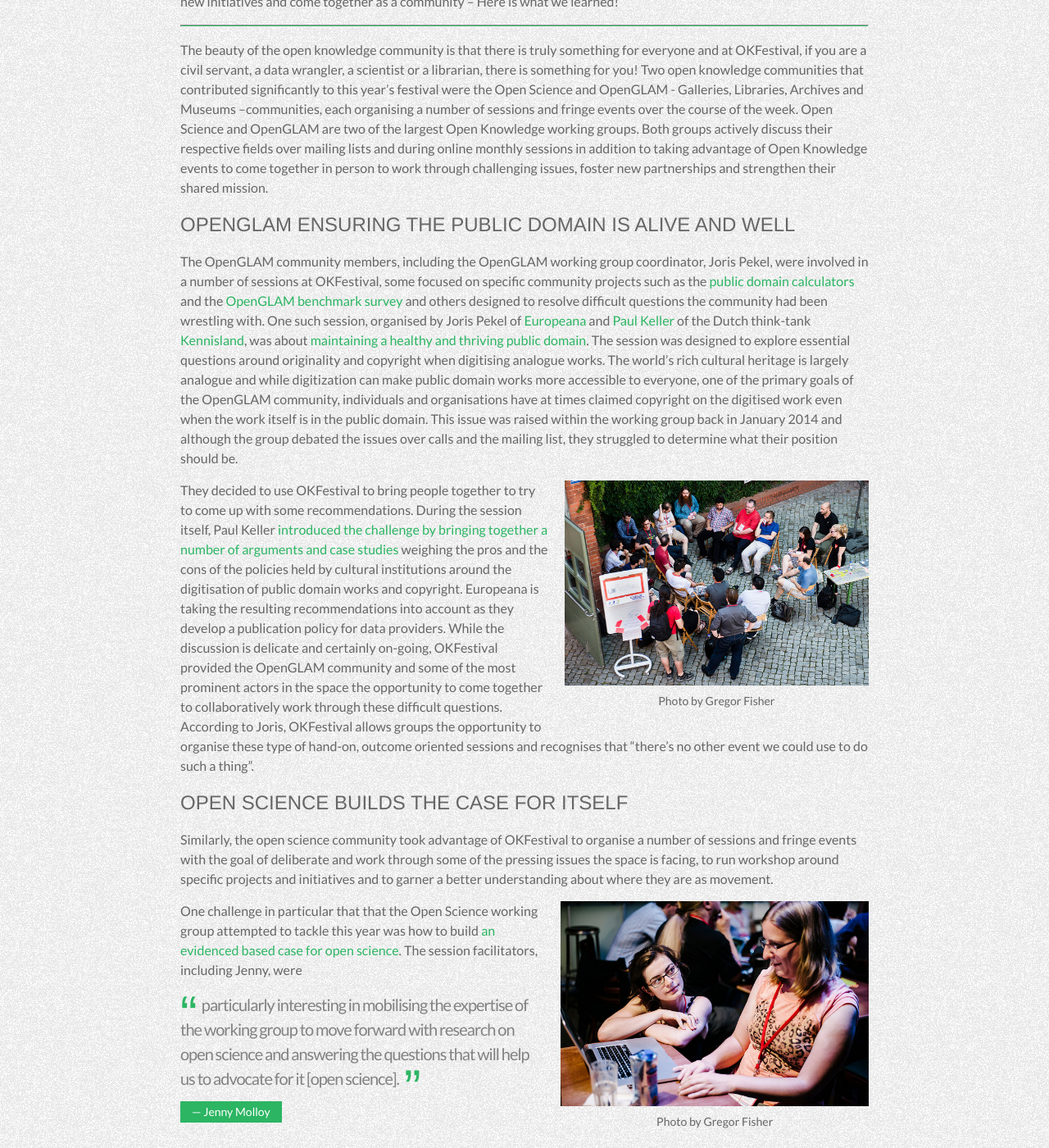
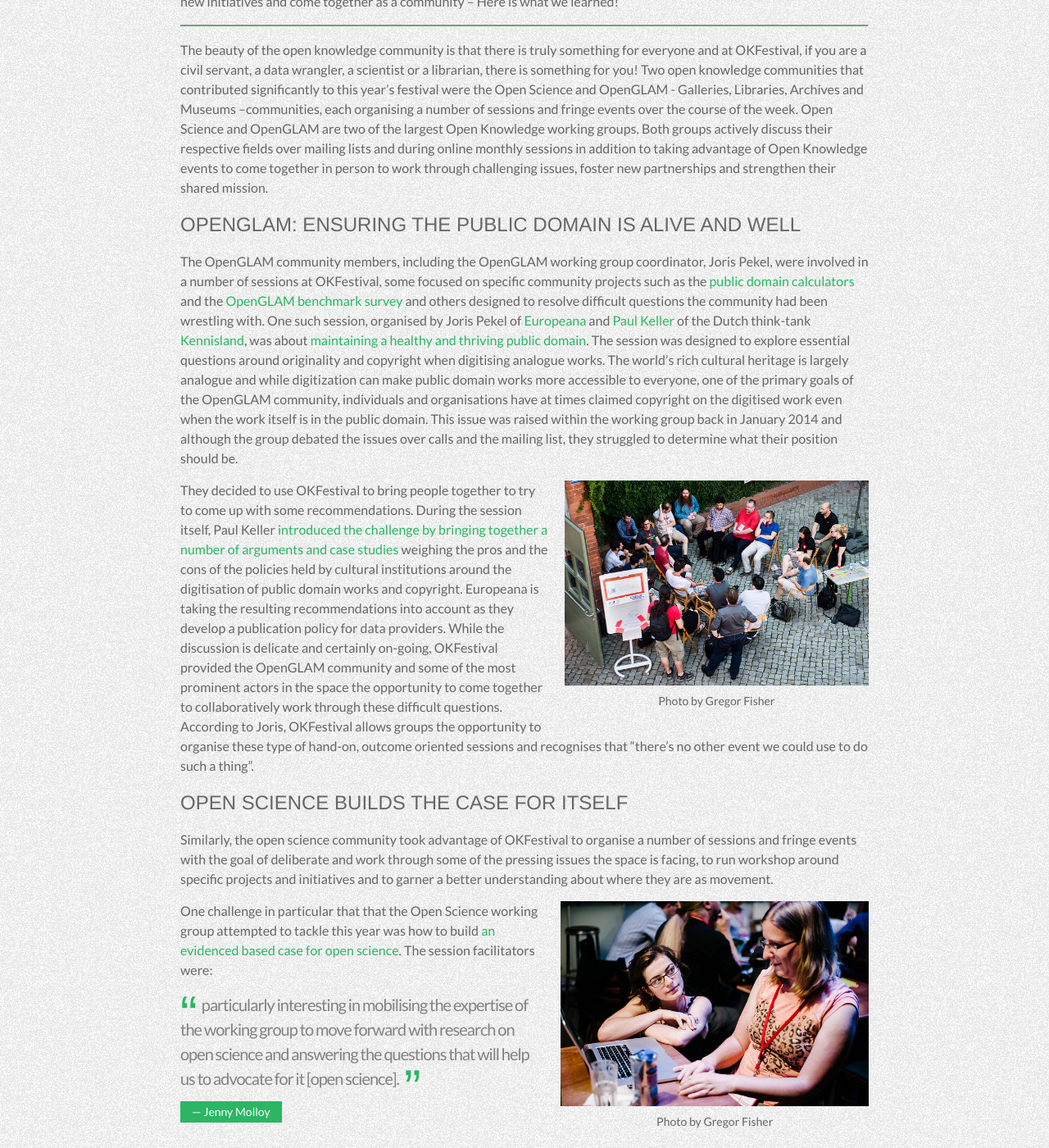
Before and after one commit to okfn/okfestival-public-report, a Jekyll site: the page built from pages/what-you-did/communities.md, in a window 1280 px wide and 1400 px high, scrolled down 910 px. Shown: the whole window at 82% size. Built offline with Jekyll 4.4.1, drawn with Linux system fonts in a browser that asks for light colours; some web fonts are replaced.

Commit message:
Update communities.md

```diff
--- a/pages/what-you-did/communities.md
+++ b/pages/what-you-did/communities.md
@@ -36,7 +36,7 @@ We spoke with [Joris Pekel](https://twitter.com/jpekel), the Community Coordinat
 
 The beauty of the open knowledge community is that there is truly something for everyone and at OKFestival, if you are a civil servant, a data wrangler, a scientist or a librarian, there is something for you! Two open knowledge communities that contributed significantly to this year’s festival were the Open Science and OpenGLAM - Galleries, Libraries, Archives and Museums –communities, each organising a number of sessions and fringe events over the course of the week. Open Science and OpenGLAM are two of the largest Open Knowledge working groups. Both groups actively discuss their respective fields over mailing lists and during online monthly sessions in addition to taking advantage of Open Knowledge events to come together in person to work through challenging issues, foster new partnerships and strengthen their shared mission.
 
-# OpenGLAM ensuring the public domain is alive and well
+# OpenGLAM: ensuring the public domain is alive and well
 
 The OpenGLAM community members, including the OpenGLAM working group coordinator, Joris Pekel, were involved in a number of sessions at OKFestival, some focused on specific community projects such as the [public domain calculators](http://okfestival2014.sched.org/event/a24065c3f322c715d34e202f06f0044c) and the [OpenGLAM benchmark survey](http://okfestival2014.sched.org/event/3c54b973ef6fe84c004ec52c4cf621aa) and others designed to resolve difficult questions the community had been wrestling with. One such session, organised by Joris Pekel of [Europeana](http://www.europeana.eu/) and [Paul Keller](https://twitter.com/paul_keller) of the Dutch think-tank [Kennisland](http://www.kennisland.nl/), was about [maintaining a healthy and thriving public domain](http://okfestival2014.sched.org/event/e10b8d9ba5463f9aa761f7fff160b46b). The session was designed to explore essential questions around originality and copyright when digitising analogue works. The world’s rich cultural heritage is largely analogue and while digitization can make public domain works more accessible to everyone, one of the primary goals of the OpenGLAM community, individuals and organisations have at times claimed copyright on the digitised work even when the work itself is in the public domain. This issue was raised within the working group back in January 2014 and although the group debated the issues over calls and the mailing list, they struggled to determine what their position should be.
 
@@ -54,7 +54,7 @@ Similarly, the open science community took advantage of OKFestival to organise a
 {% include image.html filename="14736796325_5770983e1f_z.jpg" alt="Photo by Gregor Fisher" %}
 </div>
 
-One challenge in particular that that the Open Science working group attempted to tackle this year was how to build [an evidenced based case for open science](http://okfestival2014.sched.org/event/46ee64474a7b53764c63f62ee3b7e8ed#.VA23SGRdW28). The session facilitators, including Jenny, were
+One challenge in particular that that the Open Science working group attempted to tackle this year was how to build [an evidenced based case for open science](http://okfestival2014.sched.org/event/46ee64474a7b53764c63f62ee3b7e8ed#.VA23SGRdW28). The session facilitators were:
 {% include quote.html cite="Jenny Molloy" link="http://www.linktoquotedtext.com" quote="particularly interesting in mobilising the expertise of the working group to move forward with research on open science and answering the questions that will help us to advocate for it [open science]." %}
 While there is anecdotal evidence that open science can be more efficient than traditional science, this has never been systematically tested. As such, the group organised a workshop OKFestival to kick-off the discussion and ultimately develop a framework that could be used to demonstrate the conditions under which open science is more efficient and put open science to the test. Ultimately, the session was a great success, the outputs of which formed the basis for a follow up workshop organised by the open science local group in Brazil. Again, this is an on-going challenge that could not be solved in a one hour festival session but the community was able to develop a basis for a framework, an outcome made possible by OKFestival.
 
```
